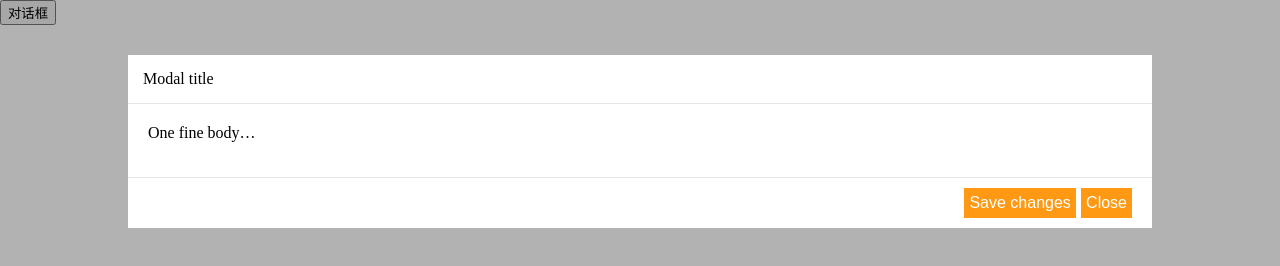
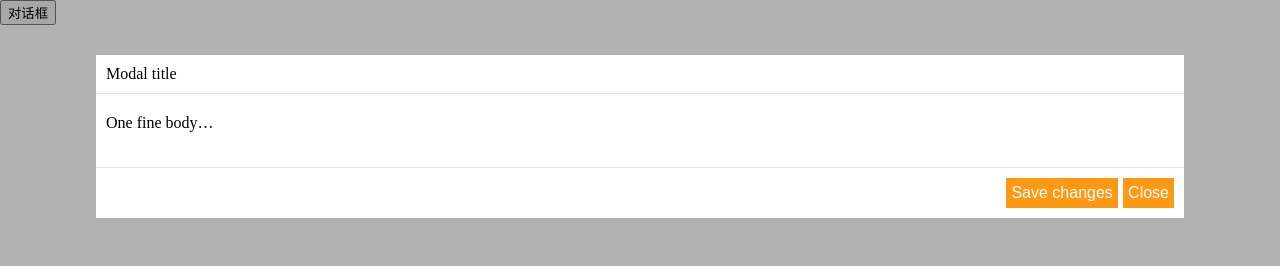
Before and after one commit to udbmnm/Draenor, a website: page demo/dialog.html in a window 1280 px wide. Both pictures are taken after a click on the button "对话框". Drawn offline with Linux system fonts and the light colour scheme.

Commit message:
修正dialog css
修正dialog css

```diff
--- a/style/rainbow.css
+++ b/style/rainbow.css
@@ -29,16 +29,16 @@
 .modal .modal-header{
 	border-bottom: 1px solid #E5E5E5;
     min-height: 16.4286px;
-    padding: 15px;
+    padding: 10px;
 }
 .modal .modal-body{
-	padding: 20px;
+	padding: 20px 10px 20px 10px;
     position: relative;
 }
 .modal .modal-footer{
 	border-top: 1px solid #E5E5E5;
     margin-top: 15px;
-    padding: 10px 20px 10px 20px;
+    padding: 10px;
     text-align: right;
     color: #000000;
     font-size: 21px;
@@ -63,7 +63,7 @@
     margin-right: auto;
     padding-bottom: 30px;
     padding-top: 30px;
-    width: 80%;
+    width: 85%;
     position: relative;
     z-index: 1050;
 }
```
